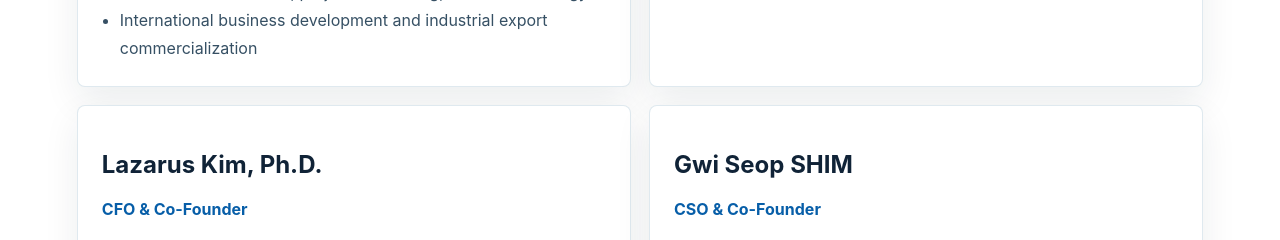
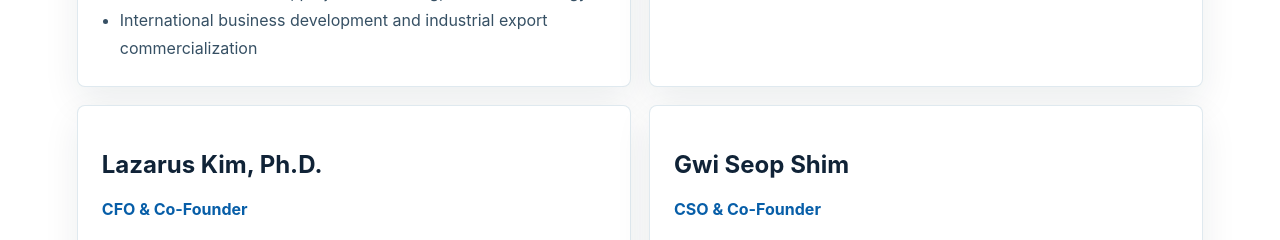
Before and after one commit to namesgs2019/awt, a Next.js app: page /team in a window 1280 px wide. Shown: the part 999-1239 px from the top of the page. Built offline with nearby package versions, Linux system fonts and the light colour scheme.

Commit message:
Correct capitalization in AWT technology description

```diff
--- a/data/v2.ts
+++ b/data/v2.ts
@@ -9,7 +9,7 @@ export const v2Home = {
   ],
   heroVideoCta: "Filtration and backwashing of ceramic membranes in an MBR tank with an MLSS concentration of 12,000 mg/L",
   heroCopy: [
-    "AWT's ECM (Electrocoagulation + Ceramic Membrane) technology supports chemical-reducing, AI-optimized water purification and reuse with reduced reliance on disposable plastic membranes and chemical coagulants.",
+    "AWT's ECM (Electro-Coagulation + Ceramic Membrane) technology supports chemical-reducing, AI-optimized water purification and reuse with reduced reliance on disposable plastic membranes and chemical coagulants.",
     "From South Korean smart cities to Central Asian desalination, from Southeast Asian industrial wastewater to Sub-Saharan African new city infrastructure, AWT scales ECM technology where it matters most."
   ],
   primaryCta: "Explore Technology",
@@ -125,7 +125,7 @@ export const v2Team = [
     ]
   },
     {
-    name: "Gwi Seop SHIM",
+    name: "Gwi Seop Shim",
     role: "CSO & Co-Founder",
     summary: "Leads business strategy, digital platforms, and technology commercialization.",
     points: [
```
